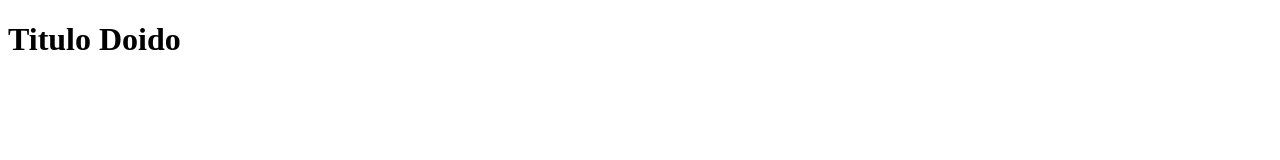
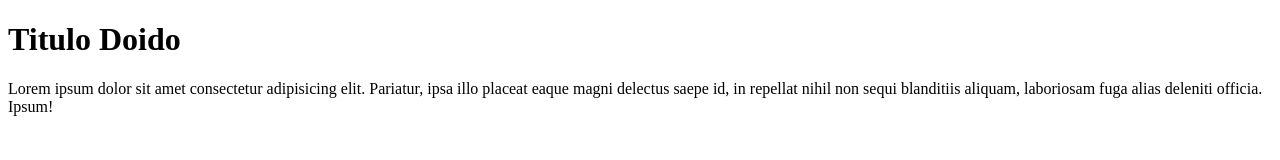
Before and after one commit to dav0fc/Webdev, a plain HTML site: page index.html in a window 1280 px wide. Drawn offline with Linux system fonts and the light colour scheme.

Commit message:
Lorem Lorem top

```diff
--- a/index.html
+++ b/index.html
@@ -7,5 +7,6 @@
 </head>
 <body>
     <h1>Titulo Doido</h1>
+    <p>Lorem ipsum dolor sit amet consectetur adipisicing elit. Pariatur, ipsa illo placeat eaque magni delectus saepe id, in repellat nihil non sequi blanditiis aliquam, laboriosam fuga alias deleniti officia. Ipsum!</p>
 </body>
 </html>
```
